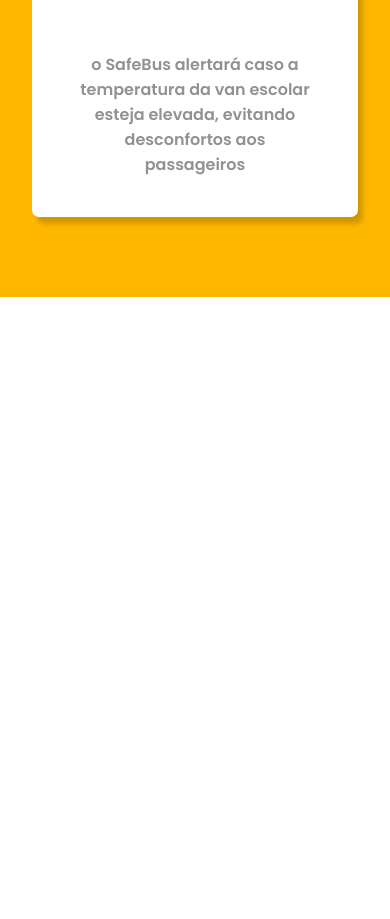
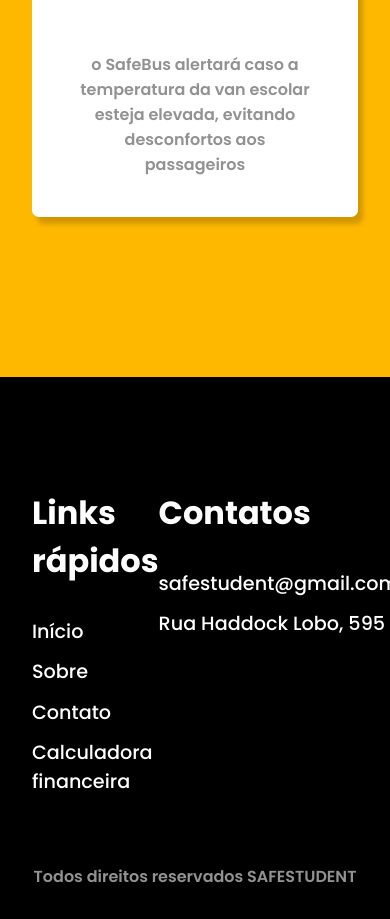
Before and after one commit to miguelsantos1/SPTECH-safeStudent-website, a plain HTML site: page website/index.html in a window 390 px wide. Shown: the part 3517-4436 px from the top of the page. Before the commit the page ends 3814 px from the top, so only its background shows below. Drawn offline with Linux system fonts and the light colour scheme.

Commit message:
feito footer (nao responsivo) e adicionado links

```diff
--- a/website/index.html
+++ b/website/index.html
@@ -23,9 +23,9 @@
         <nav>
             <ul>
                 <li><a href="#">Ínicio</a></li>
-                <li><a href="#">Sobre</a></li>
-                <li><a href="#">Contato</a></li>
-                <li><a href="#">Calculadora Financeira</a></li>
+                <li><a href="#sobre">Sobre</a></li>
+                <li><a href="#contato">Contato</a></li>
+                <li><a href="#calc">Calculadora Financeira</a></li>
             </ul>
         </nav>
     </header>
@@ -42,7 +42,7 @@
                 <h1>SAFE <span>STUDENT</span></h1>
                 <p>Segurança e Conforto em Cada Viagem: O <br />Seu Transporte, Nossa Prioridade!</p>
 
-                <a href="#">Saiba mais</a>
+                <a href="#sobre">Saiba mais</a>
             </div>
 
             <img src="src/bus.png"/>
@@ -56,7 +56,7 @@
 
         <!-- APP ADD -->
 
-        <section class="app-add">
+        <section id="sobre" class="app-add">
 
             <div>
                 <h1>Tenha <span>dados úteis</span> <br /> durante sua viajem!</h1>
@@ -98,6 +98,46 @@
 
     </main>
 
+    <footer id="contato">
+        <div>
+            <h3>Links rápidos</h3>
+            <nav>
+                <ul>
+                    <li><a href="#">Início</a></li>
+                    <li><a href="#sobre">Sobre</a></li>
+                    <li><a href="#contato">Contato</a></li>
+                    <li><a href="#">Calculadora financeira</a></li>
+                </ul>
+            </nav>
+        </div>
+
+        <div>
+            <h3>Contatos</h3>
+            <nav>
+                <ul>
+                    <li><a href="#">safestudent@gmail.com</a></li>
+                    <li><a href="#">Rua Haddock Lobo, 595</a></li>
+                </ul>
+            </nav>
+        </div>
+
+        <div>
+            <h3>Siga-nos</h3>
+            <nav>
+                <ul>
+                    <li><a href="#">Instagram</a></li>
+                    <li><a href="#">LinkedIn</a></li>
+                    <li><a href="#">Github</a></li>
+                </ul>
+            </nav>
+        </div>
+
+        <p> Todos direitos reservados SAFESTUDENT </p>
+
+
+
+    </footer>
+
 </body>
 
 </html>
--- a/website/style.css
+++ b/website/style.css
@@ -3,6 +3,10 @@
     --black: #161616;
     --white: #F7F7F7;
     --gray: #929292;
+}
+
+html {
+    scroll-behavior: smooth;
 }
 
 * {
@@ -23,14 +27,14 @@ a {
     transition: .2s;
 }
 
+ul {
+    list-style: none;
+}
+
 span {
     color: var(--orange);
 }
 
-section {
-    padding: 0 7rem;
-
-}
 
 /* HEADER  */
 
@@ -58,17 +62,14 @@ header h1 {
 header nav ul {
     display: flex;
     gap: 5rem;
-    list-style: none;
 }
 
 header nav ul li a {
     color: white;
-    text-decoration: none;
 }
 
 header nav ul li a:hover {
     color: var(--orange);
-    text-decoration: none;
 }
 
 /* HOME */
@@ -214,7 +215,7 @@ header nav ul li a:hover {
     background-position: center;
     background-size: coverx;
 
-    padding: 5rem 2rem;
+    padding: 5rem 2rem 10rem;
 }
 
 .app-info h1 {
@@ -223,7 +224,6 @@ header nav ul li a:hover {
     font-size: 3rem;
     margin-bottom: 5rem;
 }
-
 
 .card-content {
     display: flex;
@@ -235,7 +235,6 @@ header nav ul li a:hover {
     max-width: 1400px;
     margin: 0 auto;
 }
-
 
 .card-content .card {
     background-color: white;
@@ -266,3 +265,43 @@ header nav ul li a:hover {
 .card-content .card p {
     margin: 3rem 2rem 0;
 }
+
+/* FOOTER */
+
+footer {
+    background-color: black;
+    position: relative;
+    color: white;
+
+    display: grid;
+    grid-template-columns: repeat(3, 1fr);
+    justify-items: center;
+
+    padding: 7rem 2rem;
+}
+
+footer h3 {
+    font-size: 2rem;
+    margin-bottom: 2rem;
+}
+
+footer a {
+    color: white;
+    font-size: 1.2rem;
+    font-weight: 500;
+}
+
+footer a:hover {
+    color: var(--orange);
+}
+
+footer li {
+    margin-bottom: .7rem;
+}
+
+footer p {
+    position: absolute;
+    bottom: 30px;
+    color: var(--gray);
+    font-weight: 600;
+}
```
